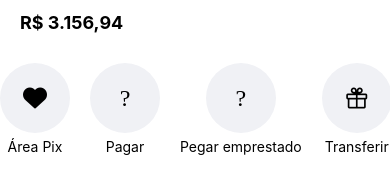
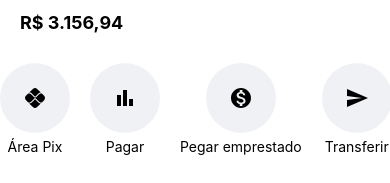
Before and after one commit to ElisonMartins/clone-nubank-app, a React Native app: screen / in a window 390 px wide. Shown: the part 173-356 px from the top of the page. Built offline with nearby package versions, Linux system fonts and the light colour scheme.

Commit message:
Feat: Melhorado os icones

```diff
--- a/App.js
+++ b/App.js
@@ -1,6 +1,8 @@
 import React from 'react';
 import { StyleSheet, View, Text, FlatList, Dimensions } from 'react-native';
-import { AntDesign, Feather, Ionicons, MaterialIcons } from '@expo/vector-icons'; // Importando ícones
+import { AntDesign, Feather, Ionicons, MaterialIcons } from '@expo/vector-icons';
+import { Pix, BarChart, MonetizationOn, Send, AccountBalance, Description, AddCircleOutline } from '@mui/icons-material';
+import { Container, Box } from '@mui/material';
 
 const windowWidth = Dimensions.get('window').width;
 
@@ -115,13 +117,13 @@ const styles = StyleSheet.create({
 
 export default function App() {
   const data = [
-    { icon: 'heart', text: 'Área Pix' },
-    { icon: 'attach-money', text: 'Pagar' },
-    { icon: 'cart-outline', text: 'Pegar emprestado' },
-    { icon: 'gift', text: 'Transferir' },
-    { icon: 'star', text: 'Depositar' },
-    { icon: 'heart', text: 'extrato' },
-    { icon: 'attach-money', text: 'Novas funçoes' },
+    { icon: <Pix />, text: 'Área Pix' },
+    { icon: <BarChart />, text: 'Pagar' },
+    { icon: <MonetizationOn />, text: 'Pegar emprestado' },
+    { icon: <Send />, text: 'Transferir' },
+    { icon: <AccountBalance />, text: 'Depositar' },
+    { icon: <Description />, text: 'Extrato' },
+    { icon: <AddCircleOutline />, text: 'Novas funçoes' },
   ];
 
   const extraContent = [
@@ -155,17 +157,19 @@ export default function App() {
         renderItem={({ item }) => (
           <View style={styles.circleContainer}>
             <View style={styles.circle}>
-                <AntDesign name={item.icon} size={24} color="black" />
+              {item.icon}
             </View>
             <Text style={styles.iconText}>{item.text}</Text>
           </View>
         )}
         contentContainerStyle={styles.sliderContainer}
-          snapToInterval={windowWidth * 0.3 + 20} // Largura do item + margem
+        snapToInterval={windowWidth * 0.3 + 20}
         decelerationRate="fast"
-          getItemLayout={(data, index) => (
-            { length: windowWidth * 0.3 + 20, offset: (windowWidth * 0.3 + 20) * index, index }
-          )}
+        getItemLayout={(data, index) => ({
+          length: windowWidth * 0.3 + 20,
+          offset: (windowWidth * 0.3 + 20) * index,
+          index,
+        })}
       />
         <View style={styles.sectionContainer}>
           <View style={styles.sectionTextContainer}>
--- a/package.json
+++ b/package.json
@@ -9,11 +9,16 @@
     "web": "expo start --web"
   },
   "dependencies": {
+    "@emotion/react": "^11.11.1",
+    "@emotion/styled": "^11.11.0",
+    "@mui/icons-material": "^5.14.3",
+    "@mui/material": "^5.14.4",
     "expo": "~49.0.6",
     "expo-status-bar": "~1.6.0",
     "react": "18.2.0",
     "react-dom": "^18.2.0",
     "react-native": "0.72.3",
+    "react-native-vector-icons": "^10.0.0",
     "react-native-web": "~0.19.6"
   },
   "devDependencies": {
```
Also changed, not shown: 2 other files (tests, documents, lock files or other folders). Lines whose indentation alone changed are shown as unchanged.
